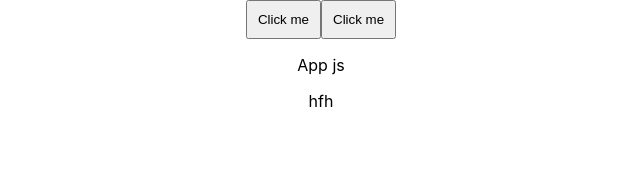
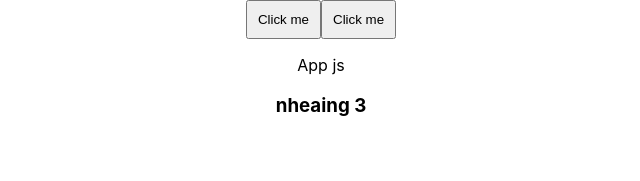
Before and after one commit to iamrabie/pull-request, a React (Create React App) app in the folder dummy/: page / in a window 1280 px wide. Shown: the top 181 px of the page, without its empty margins (319-959 px from the left). Built offline with nearby package versions, Linux system fonts and the light colour scheme.

Commit message:
added a heading

```diff
--- a/dummy/src/App.js
+++ b/dummy/src/App.js
@@ -8,7 +8,7 @@ function App() {
       <Button />
       <Button />
       <p>App js</p>
-      <p>hfh</p>
+      <h3>nheaing 3</h3>
     </div>
   );
 }
```
